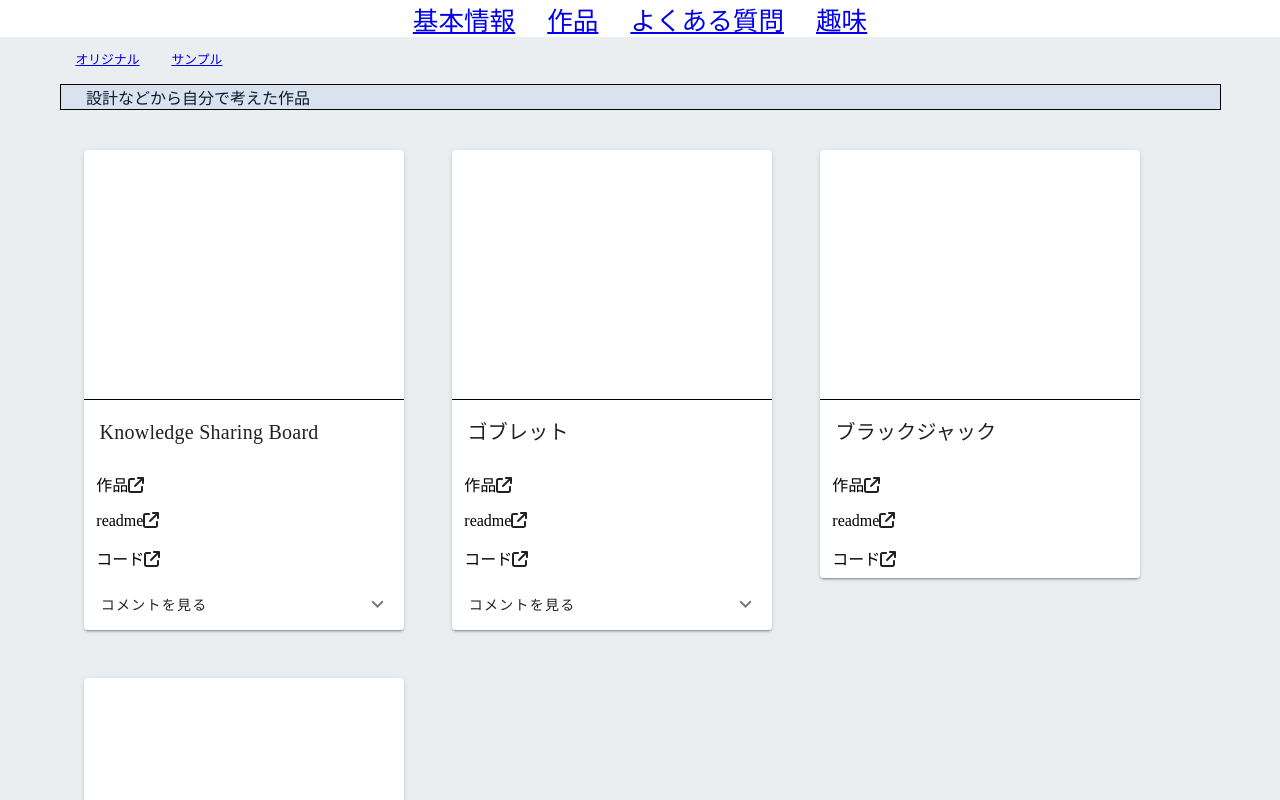
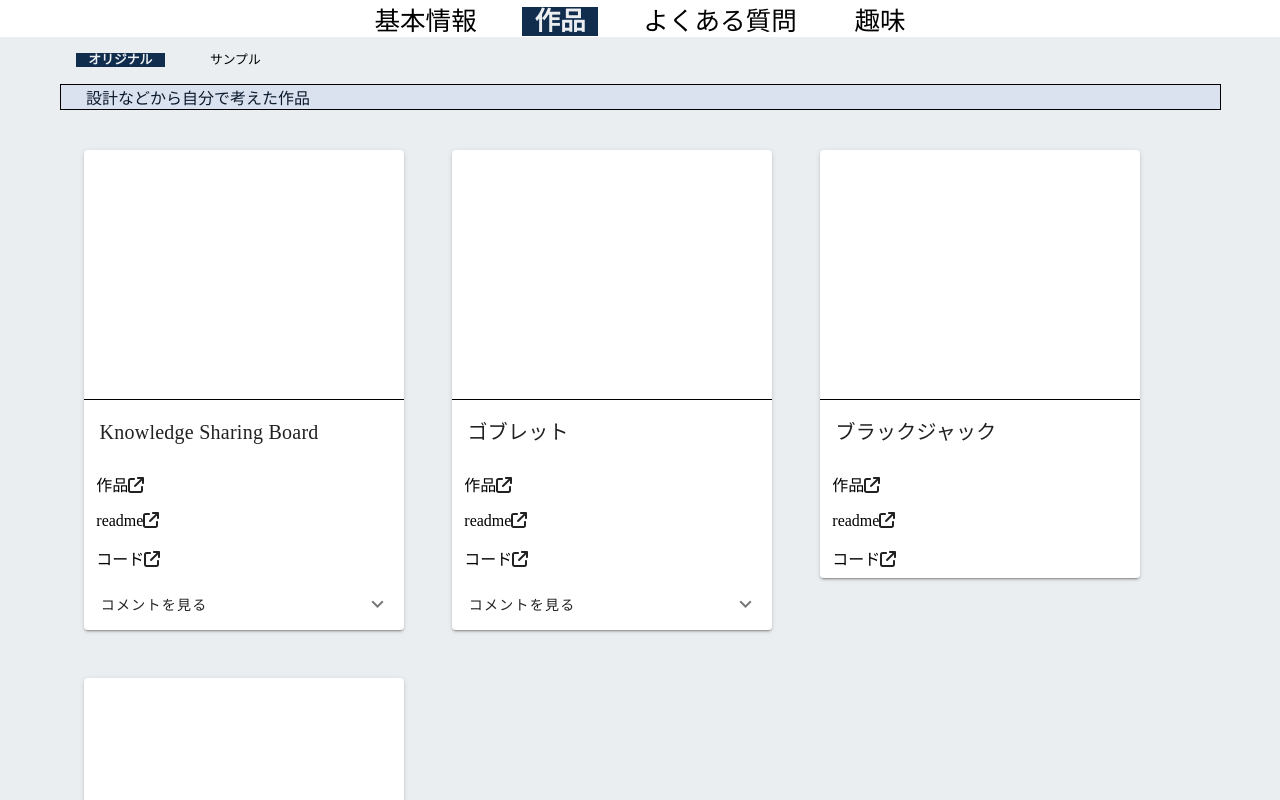
Before and after one commit to s19013/my-profile, a Vue app: page /MyWorks/Original in a window 1280 px wide. Shown: the top 800 px of the page. Built offline with nearby package versions, Linux system fonts and the light colour scheme.

Commit message:
文字色変更,選択時背景色変更

```diff
--- a/src/components/MenuListComponent.vue
+++ b/src/components/MenuListComponent.vue
@@ -37,4 +37,14 @@
     margin:0 2vmin;
     font-size:var(--font-size);
 }
+a{
+  padding: 0 1vw;
+  color: black;
+  text-decoration: none;
+}
+.router-link-exact-active{
+  background-color:#112d4e;
+  color: #ebeef0;
+  font-weight: bold;
+}
 </style>
```
